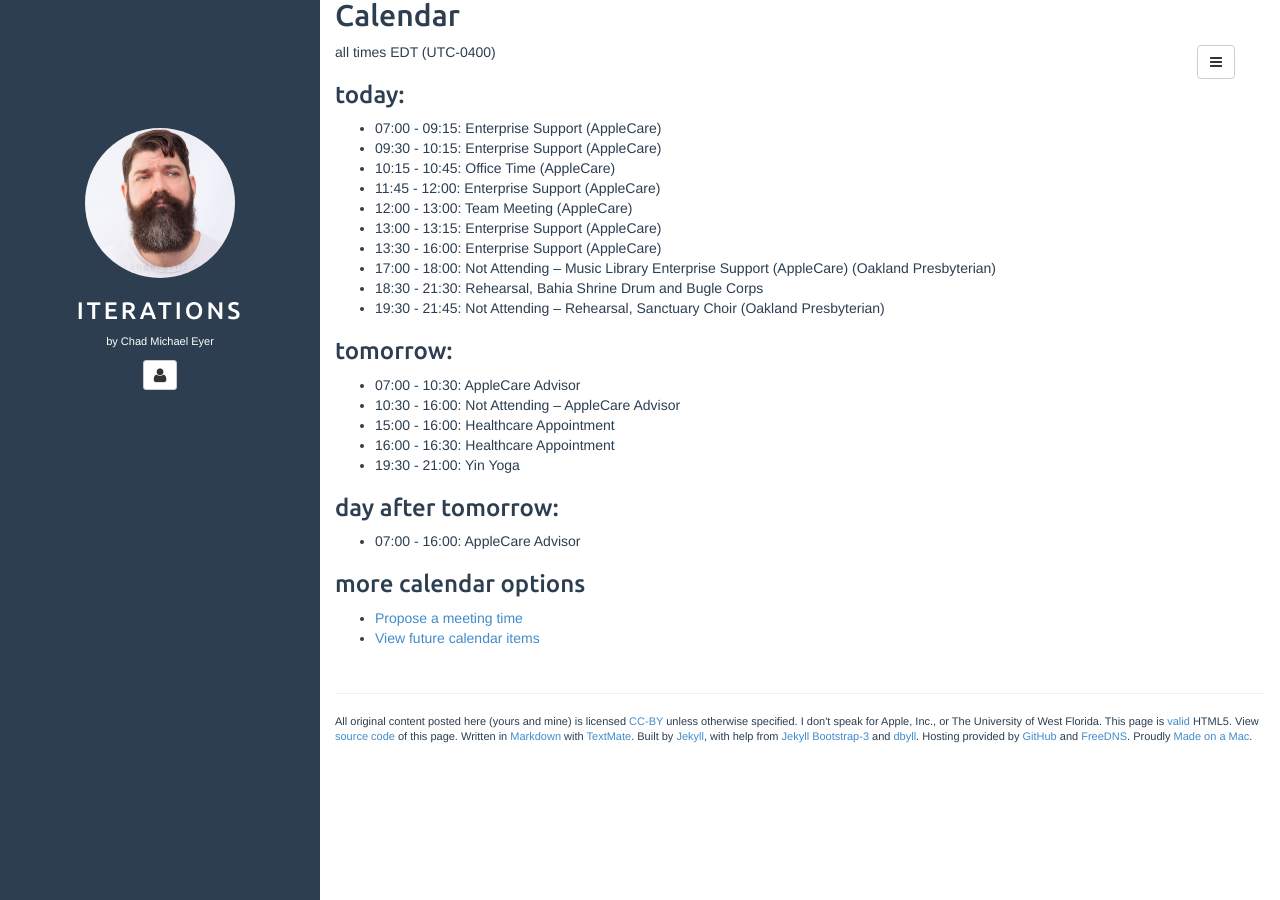
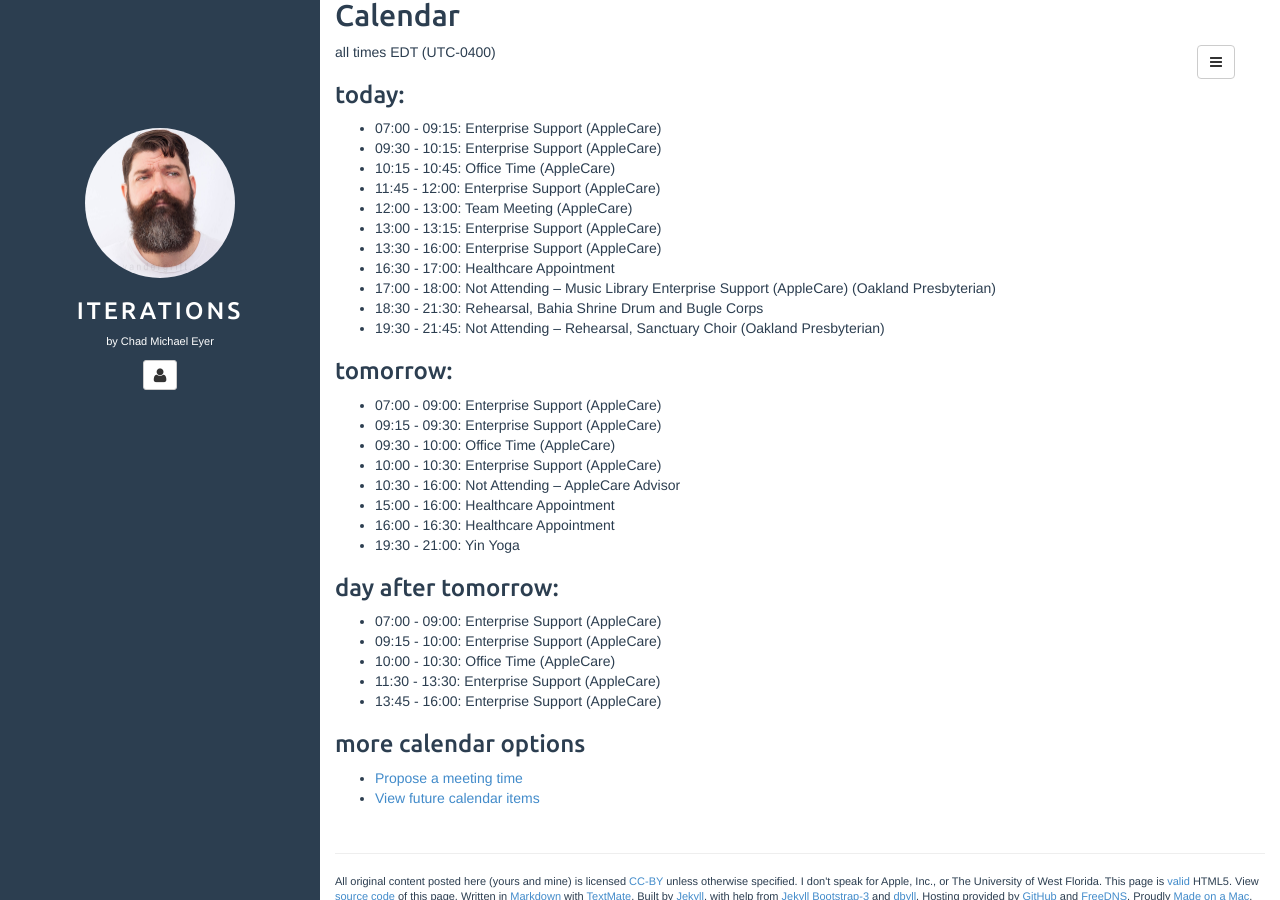
Before and after one commit to chadmichaeleyer/chadmichaeleyer.github.io, a Jekyll site: the page built from about.md, in a window 1280 px wide and 900 px high, scrolled down 1435 px. Built offline with Jekyll 4.4.1, drawn with Linux system fonts in a browser that asks for light colours.

Commit message:
calendar update

```diff
--- a/calendar.markdown
+++ b/calendar.markdown
@@ -9,13 +9,17 @@ all times EDT (UTC-0400)
 * 12:00 - 13:00: Team Meeting (AppleCare)
 * 13:00 - 13:15: Enterprise Support (AppleCare)
 * 13:30 - 16:00: Enterprise Support (AppleCare)
+* 16:30 - 17:00: Healthcare Appointment
 * 17:00 - 18:00: Not Attending – Music Library Enterprise Support (AppleCare) (Oakland Presbyterian)
 * 18:30 - 21:30: Rehearsal, Bahia Shrine Drum and Bugle Corps
 * 19:30 - 21:45: Not Attending – Rehearsal, Sanctuary Choir (Oakland Presbyterian)
 
 ### tomorrow:
 
-* 07:00 - 10:30: AppleCare Advisor
+* 07:00 - 09:00: Enterprise Support (AppleCare)
+* 09:15 - 09:30: Enterprise Support (AppleCare)
+* 09:30 - 10:00: Office Time (AppleCare)
+* 10:00 - 10:30: Enterprise Support (AppleCare)
 * 10:30 - 16:00: Not Attending – AppleCare Advisor
 * 15:00 - 16:00: Healthcare Appointment
 * 16:00 - 16:30: Healthcare Appointment
@@ -23,4 +27,8 @@ all times EDT (UTC-0400)
 
 ### day after tomorrow:
 
-* 07:00 - 16:00: AppleCare Advisor
+* 07:00 - 09:00: Enterprise Support (AppleCare)
+* 09:15 - 10:00: Enterprise Support (AppleCare)
+* 10:00 - 10:30: Office Time (AppleCare)
+* 11:30 - 13:30: Enterprise Support (AppleCare)
+* 13:45 - 16:00: Enterprise Support (AppleCare)
```
Also changed, not shown: calendar-year.markdown (+10 -2 lines).
